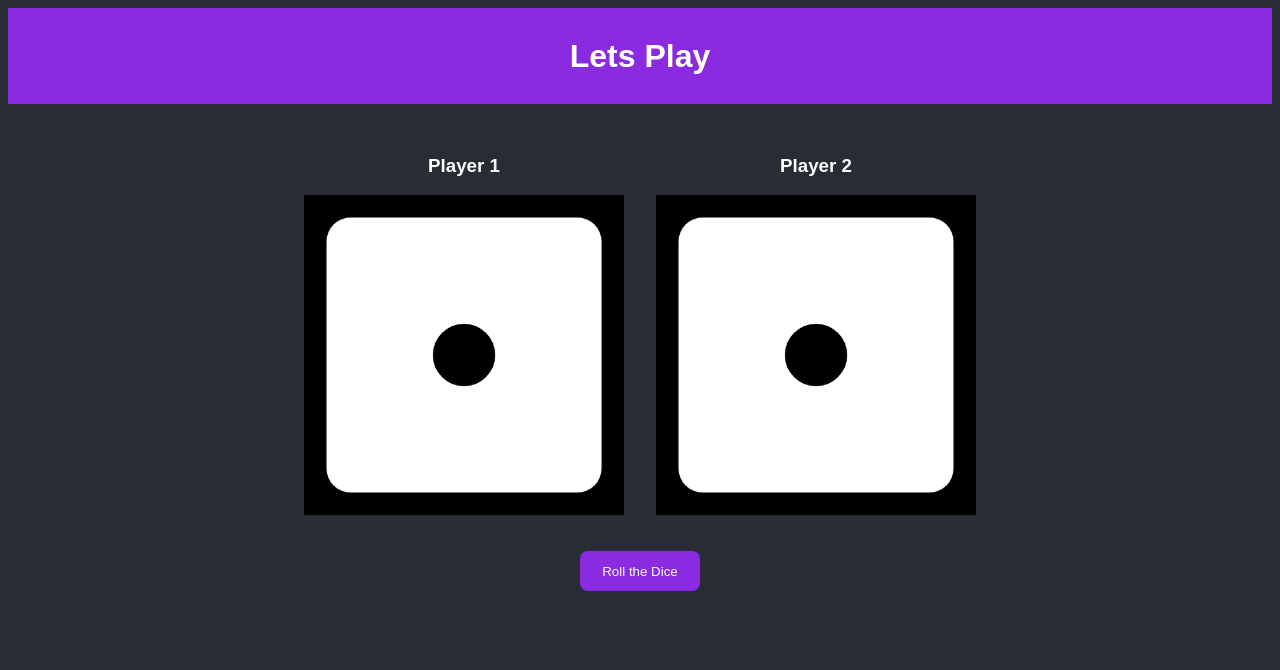
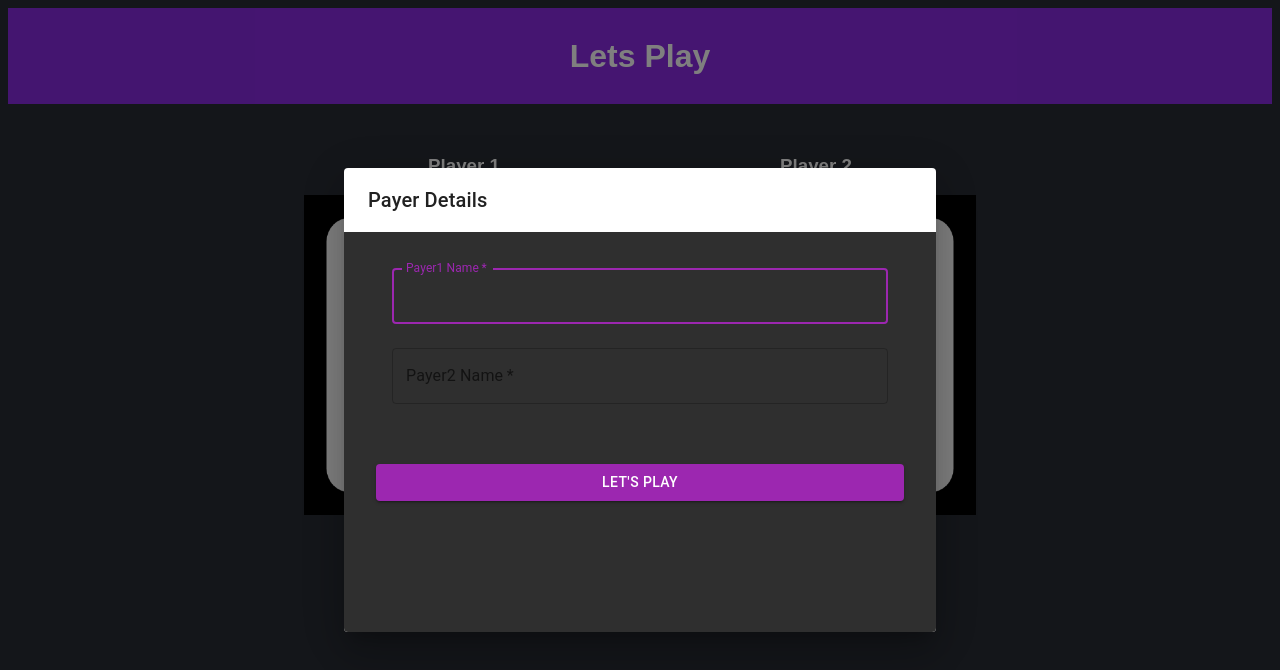
Before and after one commit to ajiths10/RolltheDice-Game, a React (Create React App) app: page / in a window 1280 px wide. Shown: the top 670 px of the page. Built offline with nearby package versions, Linux system fonts and the light colour scheme.

Commit message:
Form Added

```diff
--- a/package.json
+++ b/package.json
@@ -5,14 +5,17 @@
   "dependencies": {
     "@emotion/react": "^11.10.0",
     "@emotion/styled": "^11.10.0",
+    "@mui/icons-material": "^5.10.3",
     "@mui/material": "^5.10.3",
     "@testing-library/jest-dom": "^5.16.2",
     "@testing-library/react": "^12.1.4",
     "@testing-library/user-event": "^13.5.0",
+    "formik": "^2.2.9",
     "react": "^17.0.2",
     "react-dom": "^17.0.2",
     "react-scripts": "5.0.0",
-    "web-vitals": "^2.1.4"
+    "web-vitals": "^2.1.4",
+    "yup": "^0.32.11"
   },
   "scripts": {
     "start": "react-scripts start",
--- a/src/App.js
+++ b/src/App.js
@@ -4,6 +4,7 @@ import Backdrop from "@mui/material/Backdrop";
 import CircularProgress from "@mui/material/CircularProgress";
 import Button from "@mui/material/Button";
 import "./App.css";
+import FormComponent from "./Common/component/formComponent";
 
 const App = () => {
   const [diceOne, setDiceOne] = useState(1);
@@ -35,6 +36,7 @@ const App = () => {
       >
         <CircularProgress color="inherit" />
       </Backdrop>
+      <FormComponent />
       <div className="heading-conatiner">
         <h1>
           {!initialStart
--- /dev/null
+++ b/src/Common/component/formComponent.js
@@ -0,0 +1,94 @@
+import React, { useContext } from "react";
+import Button from "@mui/material/Button";
+import TextField from "@mui/material/TextField";
+import Box from "@mui/material/Box";
+import Container from "@mui/material/Container";
+import { createTheme, ThemeProvider } from "@mui/material/styles";
+import { useFormik } from "formik";
+import * as yup from "yup";
+import Dialog from "@mui/material/Dialog";
+import DialogActions from "@mui/material/DialogActions";
+import DialogContent from "@mui/material/DialogContent";
+import DialogTitle from "@mui/material/DialogTitle";
+import { purple } from "@mui/material/colors";
+
+const theme = createTheme({
+  palette: {
+    primary: {
+      main: purple[500],
+    },
+  },
+});
+
+const FormComponent = () => {
+  const validationSchema = yup.object({
+    payer1: yup.string("Enter your email").min(2),
+    payer2: yup.string("Enter your email").min(2),
+  });
+
+  const formik = useFormik({
+    initialValues: {
+      payer1: "",
+      payer2: "",
+    },
+    validationSchema: validationSchema,
+    onSubmit: (values) => {},
+  });
+  const handleClose = () => {};
+
+  return (
+    <ThemeProvider theme={theme}>
+      <Dialog open={true} onClose={handleClose}>
+        <DialogTitle>Payer Details</DialogTitle>
+
+        <Container
+          sx={{ height: "50vh" }}
+          style={{ backgroundColor: "#2f2f2f" }}
+        >
+          <DialogContent>
+            <TextField
+              margin="normal"
+              required
+              fullWidth
+              id="payer1"
+              label="Payer1 Name"
+              name="payer1"
+              autoComplete="payer1"
+              autoFocus
+              value={formik.values.payer1}
+              onChange={formik.handleChange}
+              error={formik.touched.payer1 && Boolean(formik.errors.payer1)}
+              helperText={formik.touched.payer1 && formik.errors.payer1}
+            />
+            <TextField
+              margin="normal"
+              required
+              fullWidth
+              name="payer2"
+              label="Payer2 Name"
+              type="payer2"
+              id="payer2"
+              autoComplete="payer2"
+              value={formik.values.payer2}
+              onChange={formik.handleChange}
+              error={formik.touched.payer2 && Boolean(formik.errors.payer2)}
+              helperText={formik.touched.payer2 && formik.errors.payer2}
+            />
+          </DialogContent>
+          <DialogActions>
+            <Button
+              type="submit"
+              fullWidth
+              variant="contained"
+              sx={{ mt: 3, mb: 2 }}
+            >
+              Let's play
+            </Button>
+          </DialogActions>
+        </Container>
+      </Dialog>
+    </ThemeProvider>
+  );
+};
+
+export default FormComponent;
```
Also changed, not shown: 1 other file (tests, documents, lock files or other folders).
